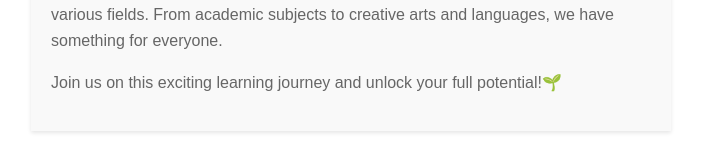
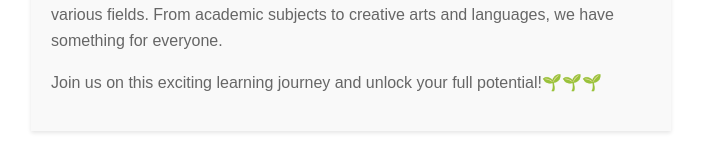
Before and after one commit to KShilina/LearningStation-Final, a React (Create React App) app in the folder react-front-end/: page /about in a window 1280 px wide. Shown: the part 307-467 px from the top of the page, without its empty margins (289-990 px from the left). Built offline with nearby package versions, Linux system fonts and the light colour scheme.

Commit message:
add test

```diff
--- a/react-front-end/src/components/About.js
+++ b/react-front-end/src/components/About.js
@@ -22,7 +22,7 @@ const About = () => {
       </p>
       <p>
         Join us on this exciting learning journey and unlock your full
-        potential!🌱
+        potential!🌱🌱🌱
       </p>
     </div>
   );
```
Also changed, not shown: 1 other file (tests, documents, lock files or other folders).
